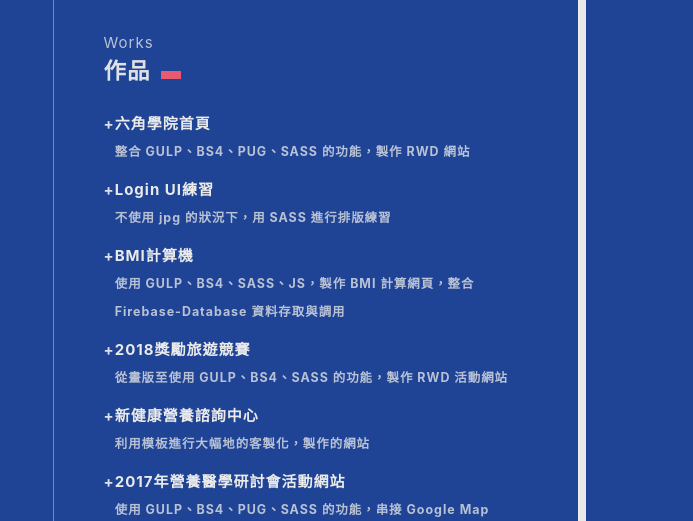
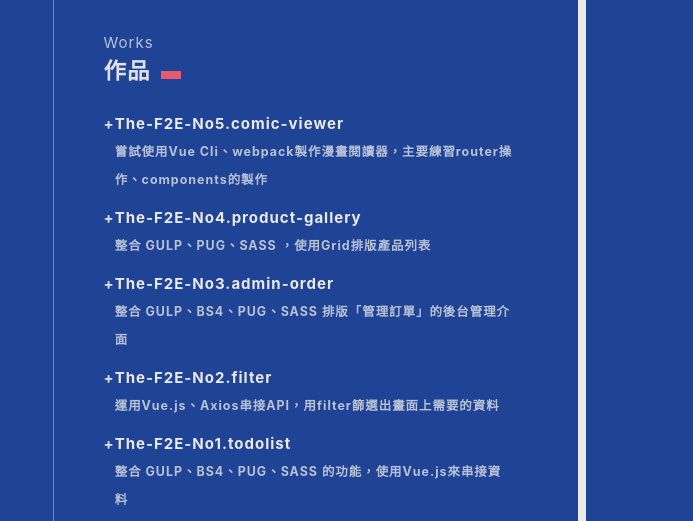
Before and after one commit to silverfantacy/Resume_2018, a website: page index.html in a window 1280 px wide. Shown: the part 277-798 px from the top of the page, 587-1280 px from the left. Drawn offline with Linux system fonts and the light colour scheme.

Commit message:
Add files via upload

```diff
--- a/index.html
+++ b/index.html
@@ -72,6 +72,7 @@
               <ul>
                 <li>製作 旅遊競賽活動網頁</li>
                 <li>重新規劃公司官網</li>
+                <li>參加《The F2E - 前端修練精神時光屋》</li>
               </ul>
             </li>
           </ul>
@@ -83,6 +84,31 @@
           <h4>Works</h4>
           <h2>作品</h2>
           <ul class="listWork">
+            <li class="listHover d-flex flex-row">+
+              <div class="d-flex flex-column justify-content-start"><a href="https://github.com/silverfantacy/The-F2E-No5.comic-viewer" title="The-F2E-No5.comic-viewer" target="_blank"> The-F2E-No5.comic-viewer</a>
+                <h5 class="text-opacity">嘗試使用Vue Cli、webpack製作漫畫閱讀器，主要練習router操作、components的製作</h5>
+              </div>
+            </li>
+            <li class="listHover d-flex flex-row">+
+              <div class="d-flex flex-column justify-content-start"><a href="https://silverfantacy.github.io/The-F2E-No4.product-gallery/" title="The-F2E-No4.product-gallery" target="_blank"> The-F2E-No4.product-gallery</a>
+                <h5 class="text-opacity">整合 GULP、PUG、SASS ，使用Grid排版產品列表</h5>
+              </div>
+            </li>
+            <li class="listHover d-flex flex-row">+
+              <div class="d-flex flex-column justify-content-start"><a href="https://silverfantacy.github.io/The-F2E-No3.admin-order/index.html" title="The-F2E-No3.admin-order" target="_blank"> The-F2E-No3.admin-order</a>
+                <h5 class="text-opacity">整合 GULP、BS4、PUG、SASS 排版「管理訂單」的後台管理介面</h5>
+              </div>
+            </li>
+            <li class="listHover d-flex flex-row">+
+              <div class="d-flex flex-column justify-content-start"><a href="https://silverfantacy.github.io/The-F2E-No2.filter/" title="The-F2E-No2.filter" target="_blank"> The-F2E-No2.filter</a>
+                <h5 class="text-opacity">運用Vue.js、Axios串接API，用filter篩選出畫面上需要的資料</h5>
+              </div>
+            </li>
+            <li class="listHover d-flex flex-row">+
+              <div class="d-flex flex-column justify-content-start"><a href="https://silverfantacy.github.io/The-F2E-No1.todolist/" title="The-F2E-No1.todolist" target="_blank"> The-F2E-No1.todolist</a>
+                <h5 class="text-opacity">整合 GULP、BS4、PUG、SASS 的功能，使用Vue.js來串接資料</h5>
+              </div>
+            </li>
             <li class="listHover d-flex flex-row">+
               <div class="d-flex flex-column justify-content-start"><a href="https://silverfantacy.github.io/hexschoo-2018/" title="六角學院首頁" target="_blank"> 六角學院首頁</a>
                 <h5 class="text-opacity">整合 GULP、BS4、PUG、SASS 的功能，製作 RWD 網站</h5>
```
